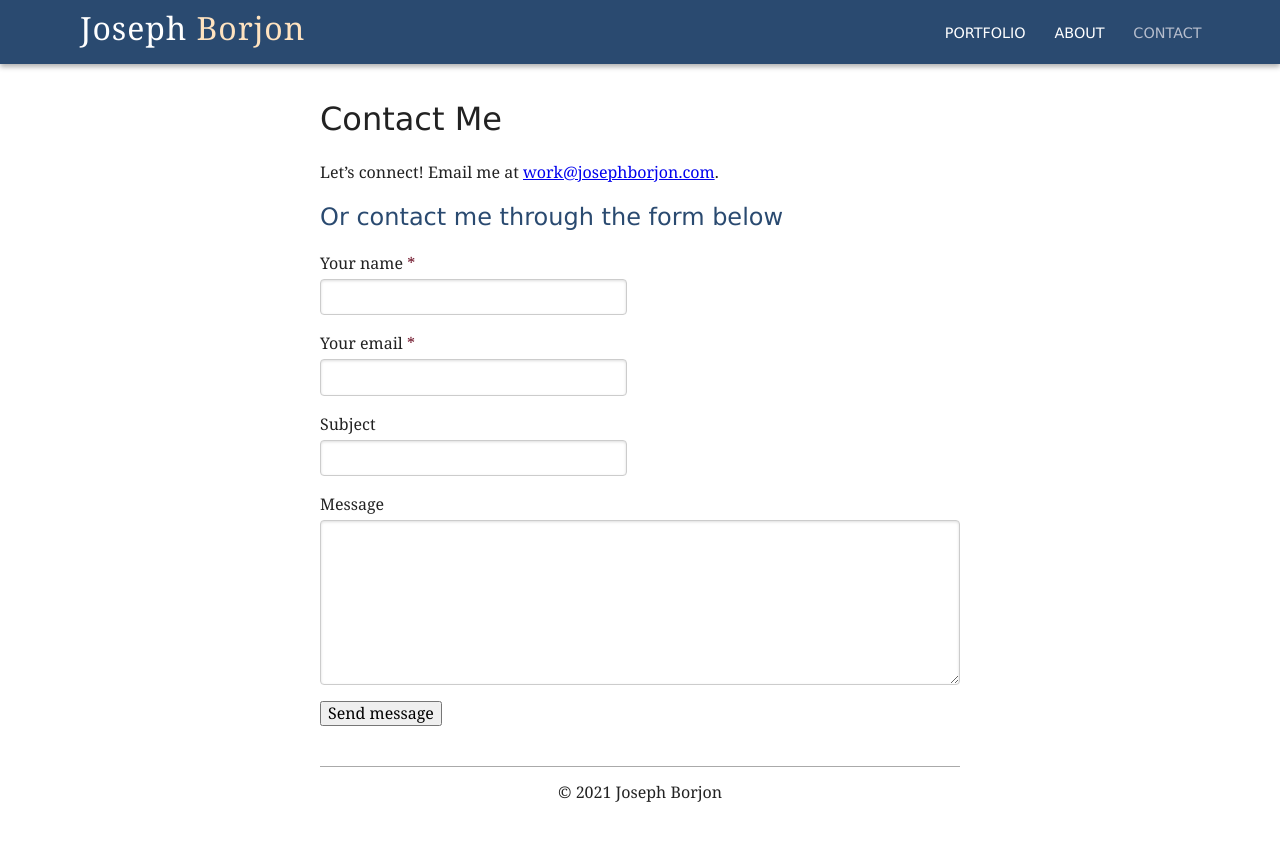
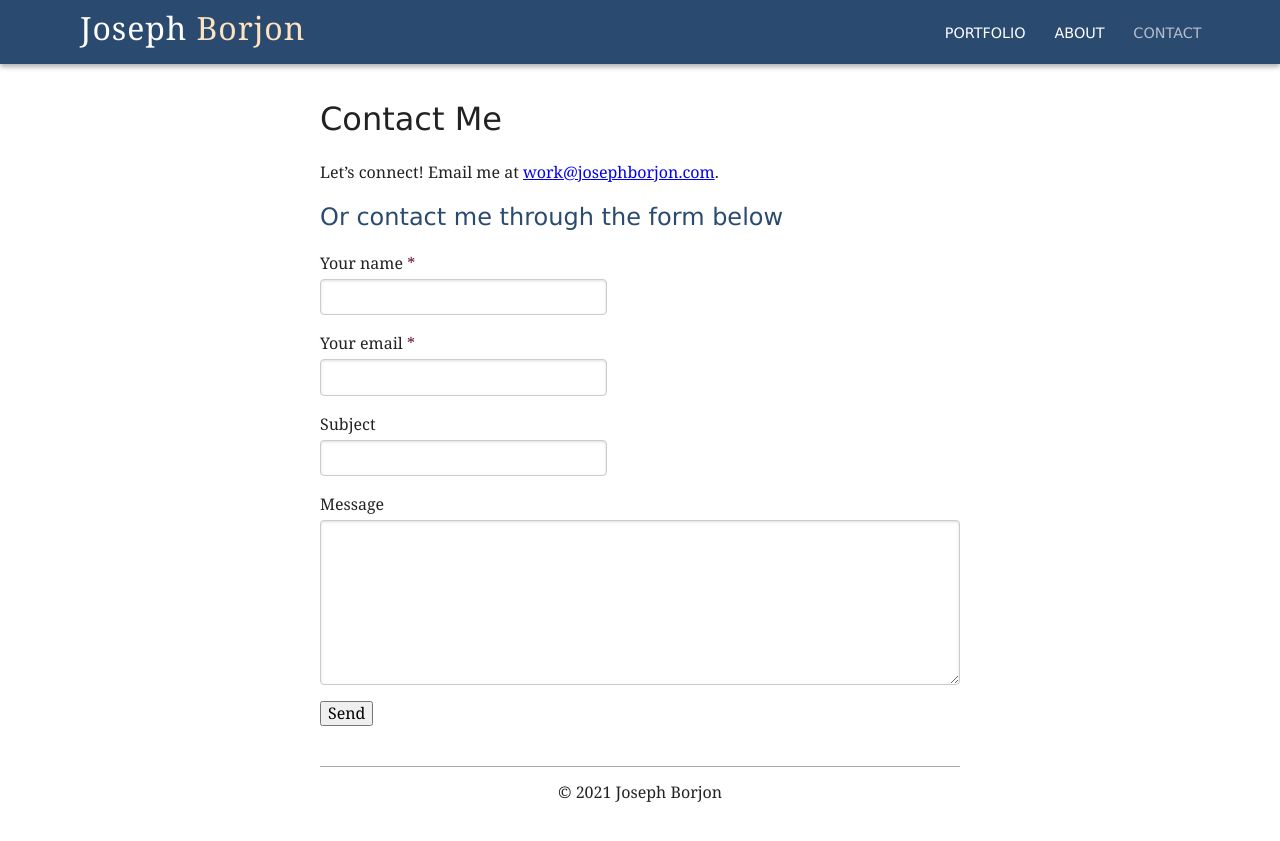
Before and after one commit to jborjon/jborjon.github.io, a Jekyll site: the page built from contact.html, in a window 1280 px wide. Shown: the top 841 px of the page. Built offline with Jekyll 4.4.1, drawn with Linux system fonts in a browser that asks for light colours; some web fonts are replaced.

Commit message:
Update contact form

```diff
--- a/contact.html
+++ b/contact.html
@@ -8,23 +8,25 @@ id: contact
 
 <h2>Or contact me through the form below</h2>
 
+{% assign field_width = 22 -%}
+
 <form class="pure-form pure-form-stacked kwes-form" action="https://kwes.io/api/foreign/forms/GWQQRHUOX2O5yIwqWHD9">
   <p>
     <label for="client-name">Your name <span class="form-required-mark">*</span></label>
-    <input required type="text" size="24" name="client-name">
+    <input required type="text" size="{{ field_width }}" name="client-name">
   </p>
   <p>
     <label for="email">Your email <span class="form-required-mark">*</span></label>
-    <input required type="email" size="24" name="email">
+    <input required type="email" size="{{ field_width }}" name="email">
   </p>
   <p>
     <label for="subject">Subject</label>
-    <input type="text"  size="24" name="subject" rules="max: 255">
+    <input type="text"  size="{{ field_width }}" name="subject" rules="max: 255">
   </p>
   <p>
     <label for="client-message">Message</label>
     <textarea name="client-message" cols="80" rows="8"></textarea>
   </p>
 
-  <button type="submit">Send message</button>
+  <button type="submit">Send</button>
 </form>
```
